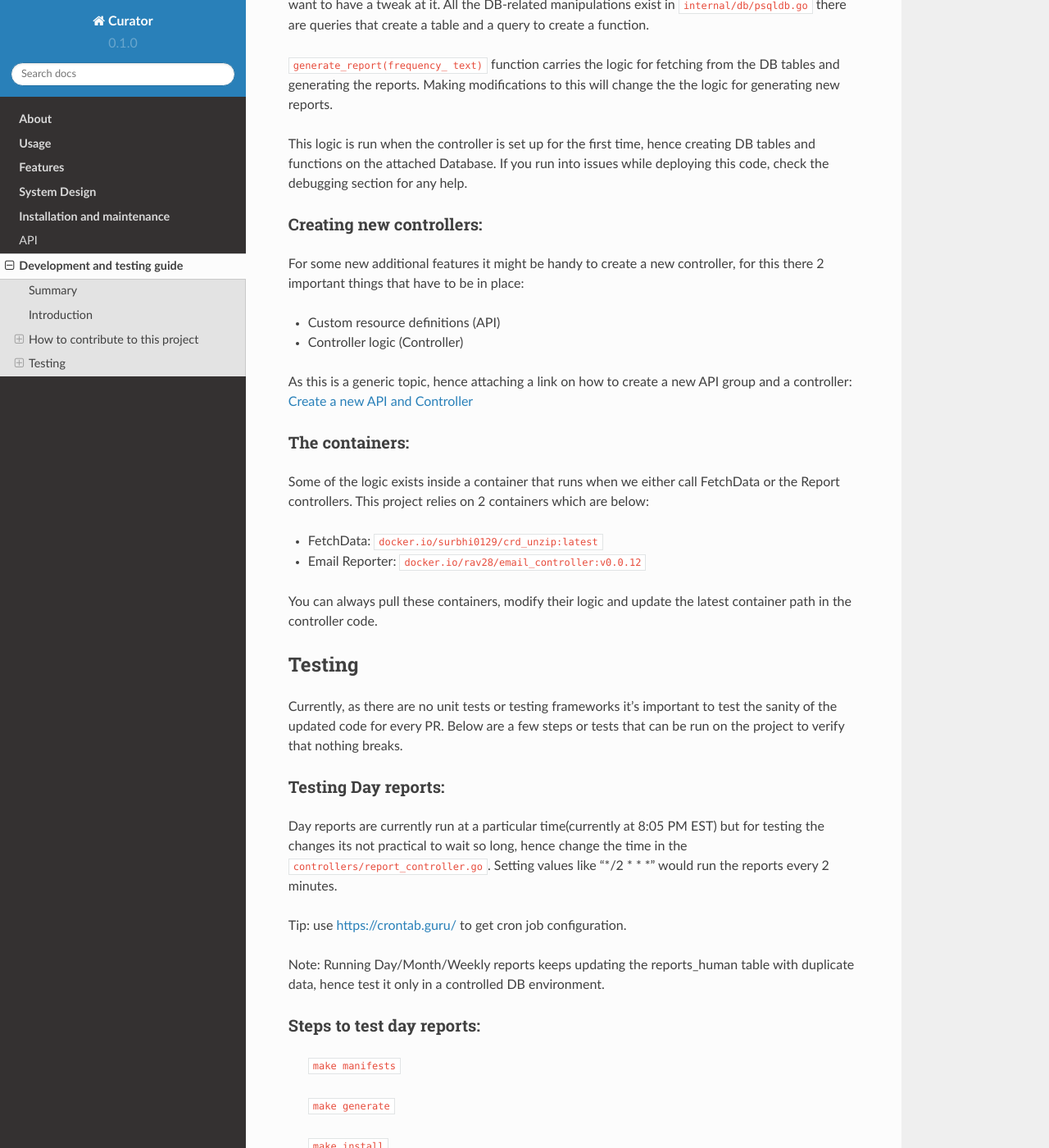
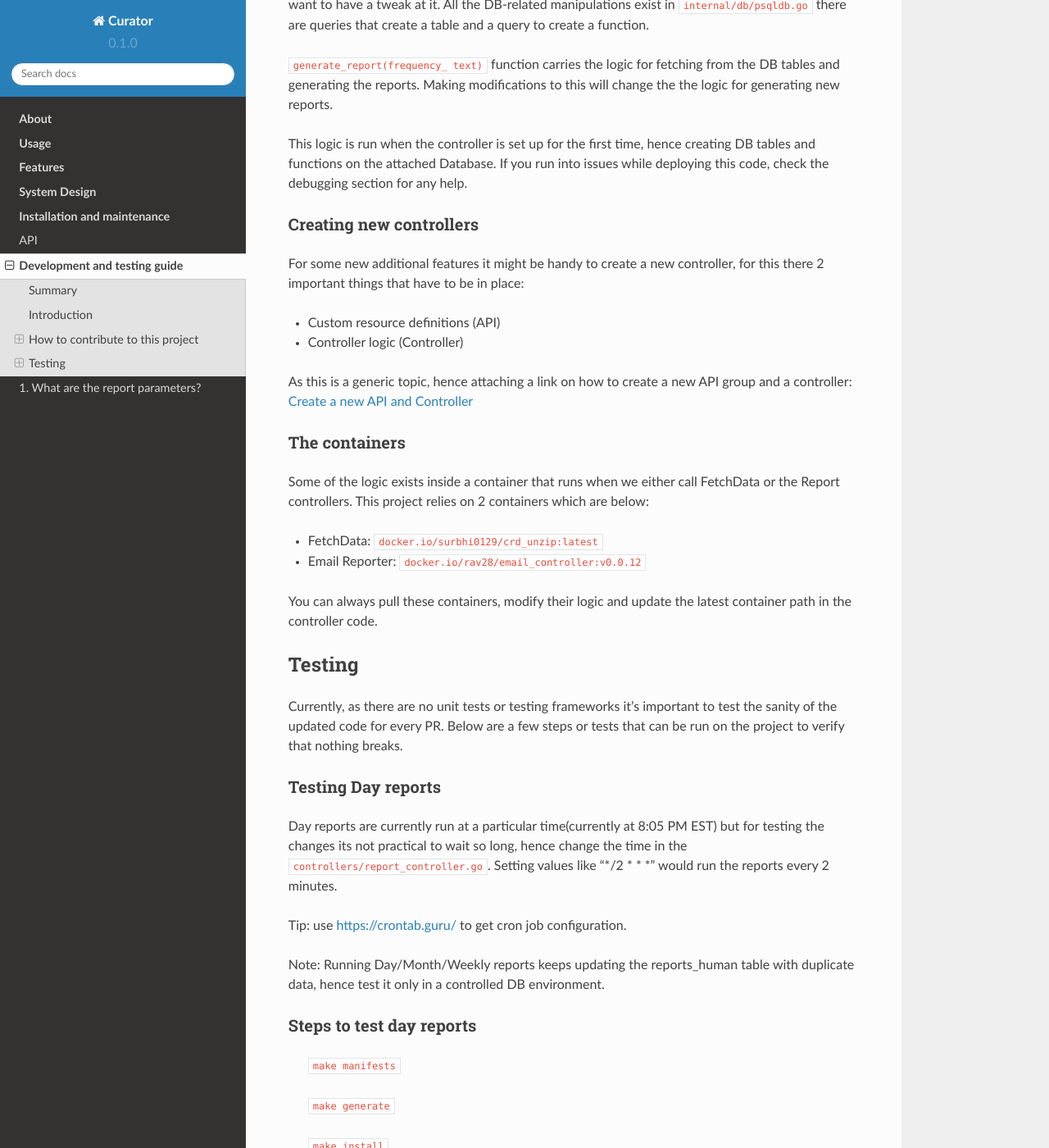
Before and after one commit to gagansk/curatorOperator, a Sphinx documentation site: the page built from docs/source/developmentAndTesting.rst, in a window 1280 px wide and 1400 px high, scrolled down 1399 px. Shown: the whole window at 82% size. Built offline with Sphinx 7.4.7 and the Read the Docs theme 2.0.0, drawn with Linux system fonts in a browser that asks for light colours; some of the changed text lies outside the part shown.

Commit message:
Updated FAQs

```diff
--- a/docs/source/developmentAndTesting.rst
+++ b/docs/source/developmentAndTesting.rst
@@ -27,7 +27,7 @@
 
 This will serve as a kick-start guide for anyone who is willing to contribute to this project. Any changes, bug fixes or enhancements are always welcome.
 
-Adding new Custom resources(CRs):
+Adding new Custom resources(CRs)
 ^^^^^^^^^^^^^^^^^^^^^^^^^^^^^^^^^
 
 Custom resources help in modifying the way our system behaves up to a certain extent. Variables such as DB connections, email accounts and
@@ -47,7 +47,7 @@
 These parameters can be accessed in your controller code and can be used for any logical implementation.
 Check the existing code to find examples in the ``controller/*`` directory.
 
-Modifying DB:
+Modifying DB
 ^^^^^^^^^^^^^
 
 Most of the core logic for report generation is built around the DB function and tables. You may want to have a tweak at it.
@@ -59,7 +59,7 @@
 This logic is run when the controller is set up for the first time, hence creating DB tables and functions on the attached Database. If you run into issues while deploying this code, check the debugging
 section for any help.
 
-Creating new controllers:
+Creating new controllers
 ^^^^^^^^^^^^^^^^^^^^^^^^^
 
 For some new additional features it might be handy to create a new controller, for this there 2 important things that have to be in place:
@@ -70,7 +70,7 @@
 As this is a generic topic, hence attaching a link on how to create a new API group and a controller: `Create a new API and Controller <https://sdk.operatorframework.io/docs/building-operators/golang/tutorial/#create-a-new-api-and-controller>`_
 
 
-The containers:
+The containers
 ^^^^^^^^^^^^^^^
 
 Some of the logic exists inside a container that runs when we either call FetchData or the Report controllers.
@@ -90,8 +90,8 @@
 Below are a few steps or tests that can be run on the project to verify that nothing breaks.
 
 
-Testing Day reports:
-^^^^^^^^^^^^^^^^^^^^
+Testing Day reports
+^^^^^^^^^^^^^^^^^^^
 
 Day reports are currently run at a particular time(currently at 8:05 PM EST) but for testing the changes its not practical to wait
 so long, hence change the time in the ``controllers/report_controller.go``. Setting values like "\*/2 * * \*" would run the reports every 2 minutes.
@@ -100,7 +100,7 @@
 
 Note: Running Day/Month/Weekly reports keeps updating the reports_human table with duplicate data, hence test it only in a controlled DB environment.
 
-Steps to test day reports:
+Steps to test day reports
 ^^^^^^^^^^^^^^^^^^^^^^^^^^
 
     ``make manifests``
@@ -122,7 +122,7 @@
 **Expected Result:** ``generate_report`` function should be called with the right frequency and the ``reports_human`` table should be populated with new data.
 
 
-Database creation:
+Database creation
 ^^^^^^^^^^^^^^^^^^
 
 The below steps can be used to verify the DB creation in the psql. Deploying the operator connects the DB and deploys the Tables and Functions
@@ -154,7 +154,7 @@
 
     Expected Result: No changes in the DB.
 
-Fetch Data controller:
+Fetch Data controller
 ^^^^^^^^^^^^^^^^^^^^^^
 
 FetchData controller has a minimal job of fetching the data from the koku-metrics operator and populating the curator DB logs tables.
@@ -170,7 +170,7 @@
 
 **Expected Results:** logs_0, logs_1, and logs_2 tables will be populated with the latest data from koku-metrics-operator.
 
-Sanity of the data generated:
+Sanity of the data generated
 ^^^^^^^^^^^^^^^^^^^^^^^^^^^^^
 
 Any changes to the report_human table will need some sanity testing to be done in order to verify the results.
--- a/docs/source/index.rst
+++ b/docs/source/index.rst
@@ -22,3 +22,4 @@
    installation
    api
    developmentAndTesting
+   FAQs
```
Also changed, not shown: README.rst (+6 -6 lines), docs/source/FAQs.rst (added, +47 -0 lines).
